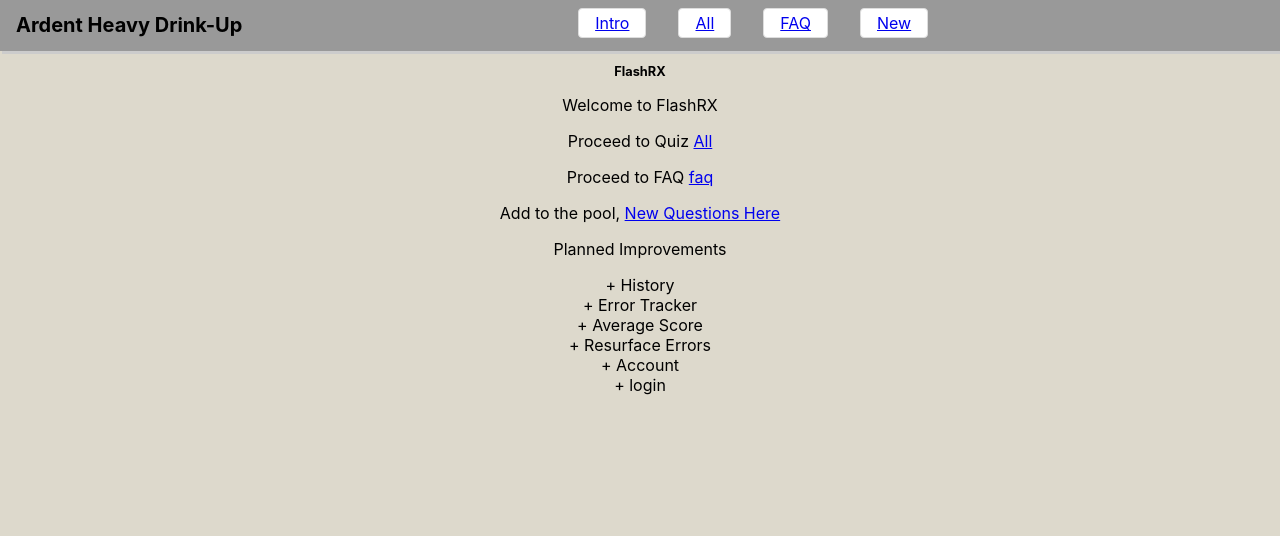
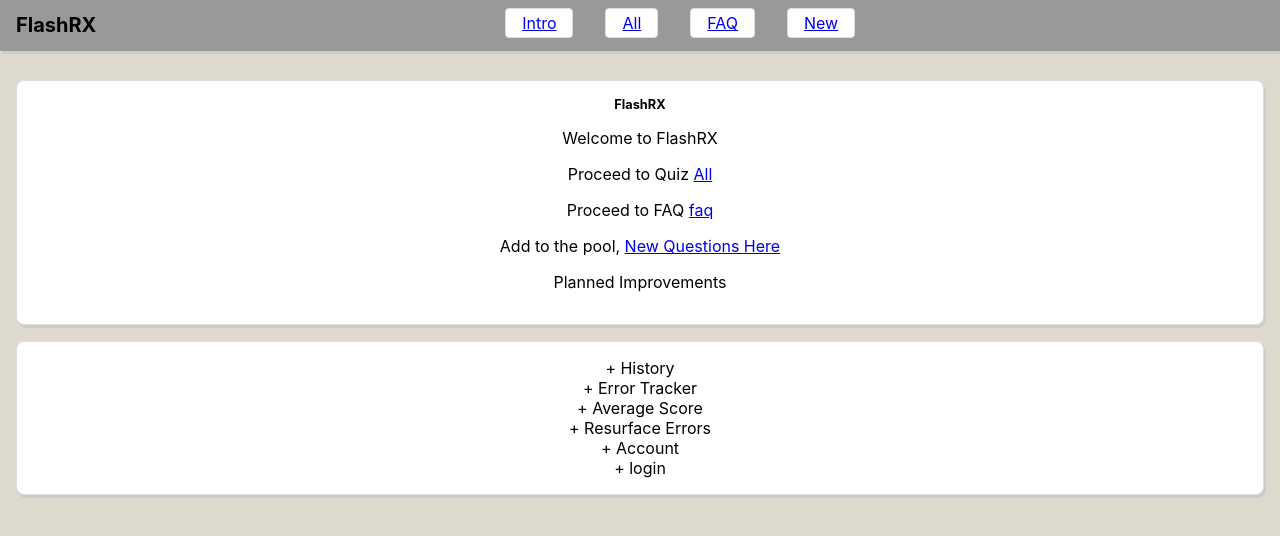
Before and after one commit to agent-simon-s/flasher-rx, a React (Create React App) app: page / in a window 1280 px wide. Shown: the top 536 px of the page. Built offline with nearby package versions, Linux system fonts and the light colour scheme.

Commit message:
merge & update package.json && add cards to intro && update header and link in nav

```diff
--- a/package.json
+++ b/package.json
@@ -7,6 +7,7 @@
     "@testing-library/react": "^11.1.0",
     "@testing-library/user-event": "^12.1.10",
     "json-server": "^0.16.3",
+    "node-sass": "^6.0.1",
     "react": "^17.0.2",
     "react-dom": "^17.0.2",
     "react-router-dom": "^5.2.0",
@@ -14,6 +15,7 @@
     "web-vitals": "^1.0.1"
   },
   "scripts": {
+    "server": "json-server --watch data/db.json --port 1337",
     "start": "react-scripts start",
     "build": "react-scripts build",
     "test": "react-scripts test",
--- a/src/layouts/nav-app-main/nav-app-main.jsx
+++ b/src/layouts/nav-app-main/nav-app-main.jsx
@@ -5,12 +5,12 @@ function NavMain(props){
     return (
        <header>
            <div className='masthead'>
-               <h1>Ardent Heavy Drink-Up</h1>
+               <h1>FlashRX</h1>
            </div>
            <ul className='nav-list'>
                <li><Link to="/intro">Intro</Link></li>
                <li><Link to="/all">All</Link></li>
-               <li><Link to="/all">FAQ</Link></li>
+               <li><Link to="/faq">FAQ</Link></li>
                <li><Link to="/new">New</Link></li>
                {/*<li><Link to="/favorites">Fav</Link></li>*/}
            </ul>
--- a/src/pages/intro.jsx
+++ b/src/pages/intro.jsx
@@ -1,14 +1,18 @@
 import {Link} from "react-router-dom";
+import ContentCardComp from '../components/content-card/card-comp.jsx';
 
 function IntroPage() {
     return (
         <div>
+            <ContentCardComp>
                 <h1>FlashRX</h1>
                 <p>Welcome to FlashRX</p>
                 <p>Proceed to Quiz <Link to="/all">All</Link></p>
                 <p>Proceed to FAQ <Link to="/faq">faq</Link></p>
                 <p>Add to the pool, <Link to="/add">New Questions Here</Link></p>
                 <p>Planned Improvements </p>
+            </ContentCardComp>
+            <ContentCardComp>
                 <ul>
                     <li>+ History</li>
                     <li>+ Error Tracker</li>
@@ -17,6 +21,7 @@ function IntroPage() {
                     <li>+ Account</li>
                     <li>+ login</li>
                 </ul>
+            </ContentCardComp>
         </div>
     )
 }
```
Lines whose indentation alone changed are shown as unchanged.
